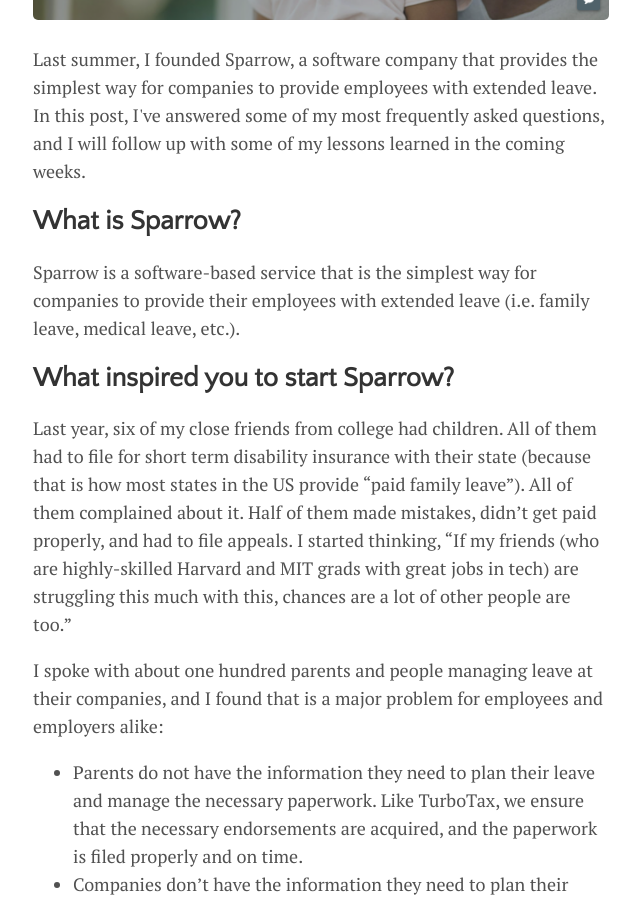
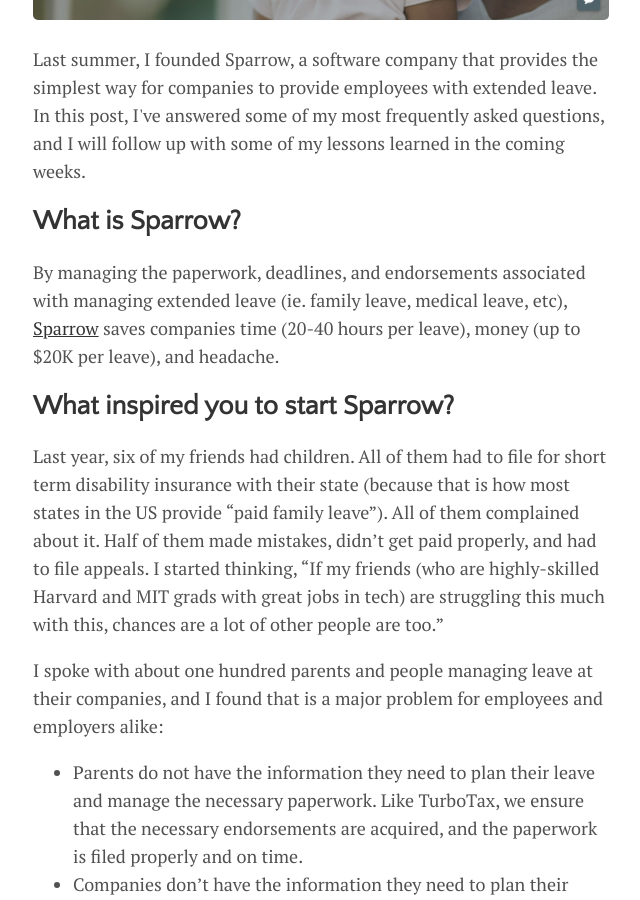
Before and after one commit to dhanus/dhanus.github.io, a Jekyll site: the page built from _posts/2019-01-23-introducing-sparrow.markdown, in a window 1280 px wide and 900 px high, scrolled down 459 px. Shown: the whole window, without its empty margins (319-959 px from the left). Built offline with Jekyll 4.4.1, drawn with Linux system fonts in a browser that asks for light colours; nearby versions of some CDN libraries.

Commit message:
update sparrow blog post

```diff
--- a/_posts/2019-01-23-sparrow.markdown
+++ b/_posts/2019-01-23-introducing-sparrow.markdown
@@ -14,11 +14,11 @@ image:
 
 ## What is Sparrow?
 
-Sparrow is a software-based service that is the simplest way for companies to provide their employees with extended leave (i.e. family leave, medical leave, etc.).
+By managing the paperwork, deadlines, and endorsements associated with managing extended leave (ie. family leave, medical leave, etc), [Sparrow](https://trysparrow.com/) saves companies time (20-40 hours per leave), money (up to $20K per leave), and headache.
 
 ## What inspired you to start Sparrow?
 
-Last year, six of my close friends from college had children. All of them had to file for short term disability insurance with their state (because that is how most states in the US provide "paid family leave"). All of them complained about it. Half of them made mistakes, didn’t get paid properly, and had to file appeals. I started thinking, "If my friends (who are highly-skilled Harvard and MIT grads with great jobs in tech) are struggling this much with this, chances are a lot of other people are too."
+Last year, six of my friends had children. All of them had to file for short term disability insurance with their state (because that is how most states in the US provide "paid family leave"). All of them complained about it. Half of them made mistakes, didn’t get paid properly, and had to file appeals. I started thinking, "If my friends (who are highly-skilled Harvard and MIT grads with great jobs in tech) are struggling this much with this, chances are a lot of other people are too."
 
 I spoke with about one hundred parents and people managing leave at their companies, and I found that is a major problem for employees and employers alike:
 
```
